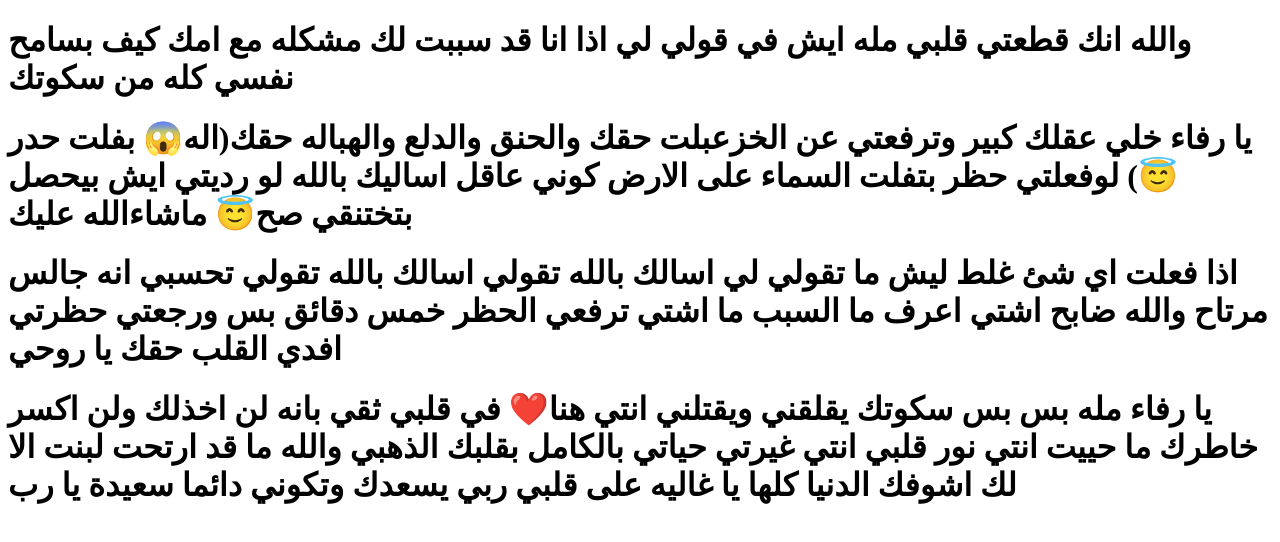
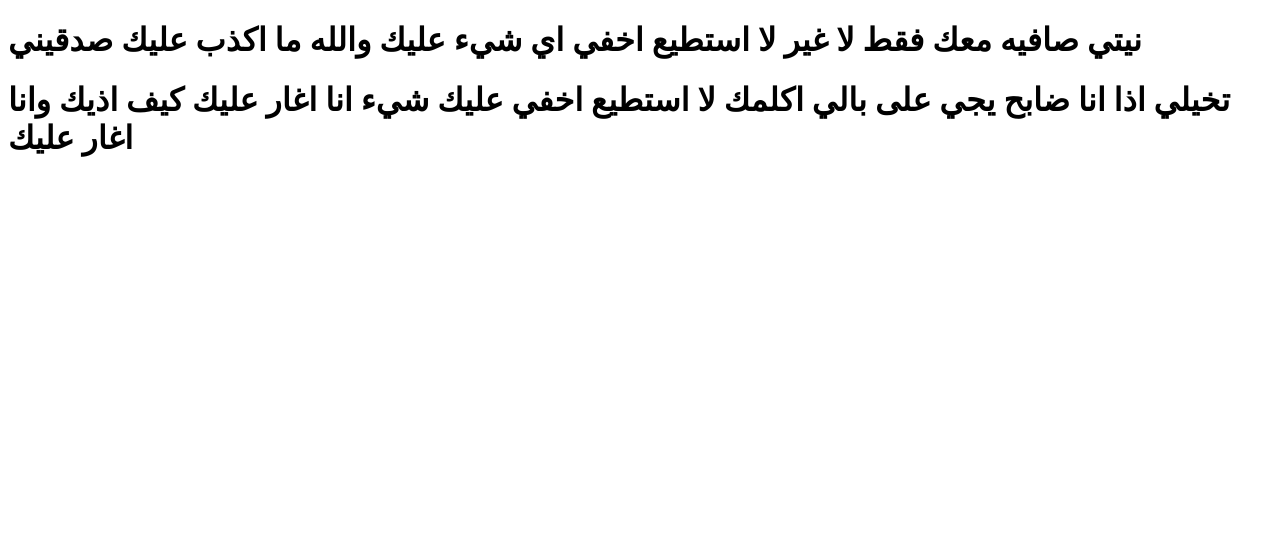
Before and after one commit to albshyryhsam/Rafa, a plain HTML site: page index.html in a window 1280 px wide. Drawn offline with Linux system fonts and the light colour scheme.

Commit message:
Add files via upload

```diff
--- a/index.html
+++ b/index.html
@@ -5,12 +5,7 @@
     <title>Page title</title>
 </head>
 <body>
-
-   <h1>والله انك قطعتي قلبي مله ايش في قولي لي اذا انا قد سببت لك مشكله مع امك كيف بسامح نفسي كله من سكوتك </h1>
-   <h1>يا رفاء خلي عقلك كبير وترفعتي عن الخزعبلت حقك والحنق والدلع والهباله حقك(اله😱 بفلت حدر😇) لوفعلتي حظر بتفلت السماء على الارض كوني عاقل اساليك بالله لو رديتي ايش بيحصل بتختنقي صح😇 ماشاءالله عليك </h1>
-   <h1>اذا فعلت اي شئ غلط ليش ما تقولي لي اسالك بالله تقولي اسالك بالله تقولي تحسبي انه جالس مرتاح والله ضابح  اشتي اعرف ما السبب ما اشتي ترفعي الحظر خمس دقائق بس ورجعتي حظرتي افدي القلب حقك يا روحي </h1>
-   <h1> يا رفاء مله بس بس سكوتك يقلقني ويقتلني انتي هنا❤️ في قلبي ثقي بانه لن اخذلك ولن اكسر خاطرك ما حييت انتي نور قلبي انتي غيرتي حياتي بالكامل  بقلبك الذهبي والله ما قد ارتحت لبنت الا لك اشوفك الدنيا كلها يا غاليه على قلبي ربي يسعدك وتكوني دائما سعيدة يا رب</h1>
-
+    <h1>نيتي صافيه معك فقط لا غير لا استطيع اخفي اي شيء عليك والله ما اكذب عليك صدقيني</h1>
+    <h1>تخيلي اذا انا ضابح يجي على بالي اكلمك لا استطيع اخفي عليك شيء انا اغار عليك كيف اذيك وانا اغار عليك</h1>
 </body>
-
 </html>
```
